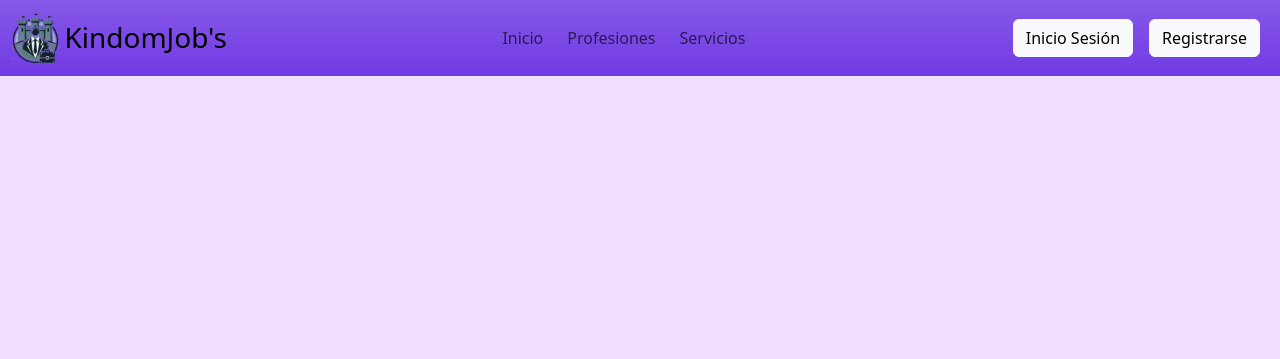
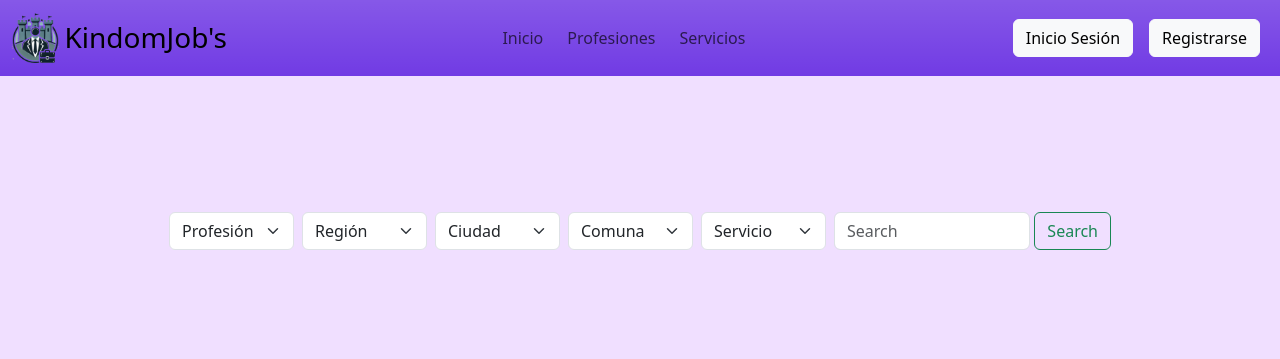
Before and after one commit to Javieravasquez27/Proyecto-TIS-1, a PHP site: page / in a window 1280 px wide. Shown: the top 359 px of the page. Run offline with PHP 8.4, Linux system fonts and the light colour scheme.

Commit message:
Se agrego mapa para busqueda

```diff
--- a/pag_principal/index.html
+++ b/pag_principal/index.html
@@ -45,8 +45,120 @@
 
     <div class="container">
 
+        <div class="row py-5">
+            <div class="col-1"></div>
+            <div class="col-7">
+                <div class="row py-3">
+                    <div class="col py-5 px-1 mt-4">
+                        <select class="form-select" aria-label="Default select example">
+                            <option selected>Profesión</option>
+                            <option value="1">One</option>
+                            <option value="2">Two</option>
+                            <option value="3">Three</option>
+                        </select>
+                    </div>
+                    <div class="col py-5 px-1 mt-4">
+                        <select class="form-select form-select" aria-label="Default select example">
+                            <option selected>Región</option>
+                            <option value="1">One</option>
+                            <option value="2">Two</option>
+                            <option value="3">Three</option>
+                        </select>
+                    </div>
+                    <div class="col py-5 px-1 mt-4">
+                        <select class="form-select" aria-label="Default select example">
+                            <option selected>Ciudad</option>
+                            <option value="1">One</option>
+                            <option value="2">Two</option>
+                            <option value="3">Three</option>
+                        </select>
+                    </div>
+                    <div class="col py-5 px-1 mt-4">
+                        <select class="form-select" aria-label="Default select example">
+                            <option selected>Comuna</option>
+                            <option value="1">One</option>
+                            <option value="2">Two</option>
+                            <option value="3">Three</option>
+                        </select>
+                    </div>
+                    <div class="col py-5 px-1 mt-4">
+                        <select class="form-select" aria-label="Default select example">
+                            <option selected>Servicio</option>
+                            <option value="1">One</option>
+                            <option value="2">Two</option>
+                            <option value="3">Three</option>
+                        </select>
+                    </div>
+
+                </div>
+            </div>
+            <div class="col-3">
+                <div class="row py-3">
+                    <div class="col py-5 px-1 mt-4">
+                        <form class="d-flex" role="search">
+                            <input class="form-control me-1" type="search" placeholder="Search" aria-label="Search">
+                            <button class="btn btn-outline-success " type="submit">Search</button>
+                        </form>
+                    </div>
+                </div>
+            </div>
+            <div class="col-1"></div>
+
+        </div>
+
+        <div class="container cont_mapa">
+            <div class="row">
+                <div class="col-2"></div>
+                <div class="col-8 mapa">
+                    <iframe class="mapa" src="https://locatestore.com/WcoXme" style="border:none;width:100%;height:300px" allow="geolocation"></iframe>
+                </div>
+                <dic class="col-2"></dic>
+            </div>
+        </div>
+
     </div>
 
     <script src="https://cdn.jsdelivr.net/npm/bootstrap@5.3.3/dist/js/bootstrap.bundle.min.js" integrity="sha384-YvpcrYf0tY3lHB60NNkmXc5s9fDVZLESaAA55NDzOxhy9GkcIdslK1eN7N6jIeHz" crossorigin="anonymous"></script>
 </body>
 </html>
+
+<!-- <div class="container">
+    <div class=" gap-5 row text-center">
+        <div class=" d-grid gap-5 col">
+            <div>
+                hola
+            </div>
+            <div>
+                hola
+            </div>
+        </div>
+        <div class="col">
+            chao
+        </div>
+        <div class="col">
+            jds
+        </div>
+    </div>
+    <div class=" d-grid row text-center">
+        <div class="col">
+            hola
+        </div>
+        <div class="col">
+            chao
+        </div>
+        <div class="col">
+            jds
+        </div>
+    </div>
+</div> -->
+
+<!-- <div class="col-3 px-0">
+    <div class="row py-5">
+        <div class="col py-5 px-1 mt-4">
+            <form class="d-flex" role="search">
+                <input class="form-control me-2 " type="search" placeholder="Search" aria-label="Search">
+                <button class="btn btn-outline-success" type="submit">Search</button>
+            </form>
+        </div>
+    </div>
+</div> -->
```
Also changed, not shown: pag_principal/estilos.css (line endings or trailing spaces).
